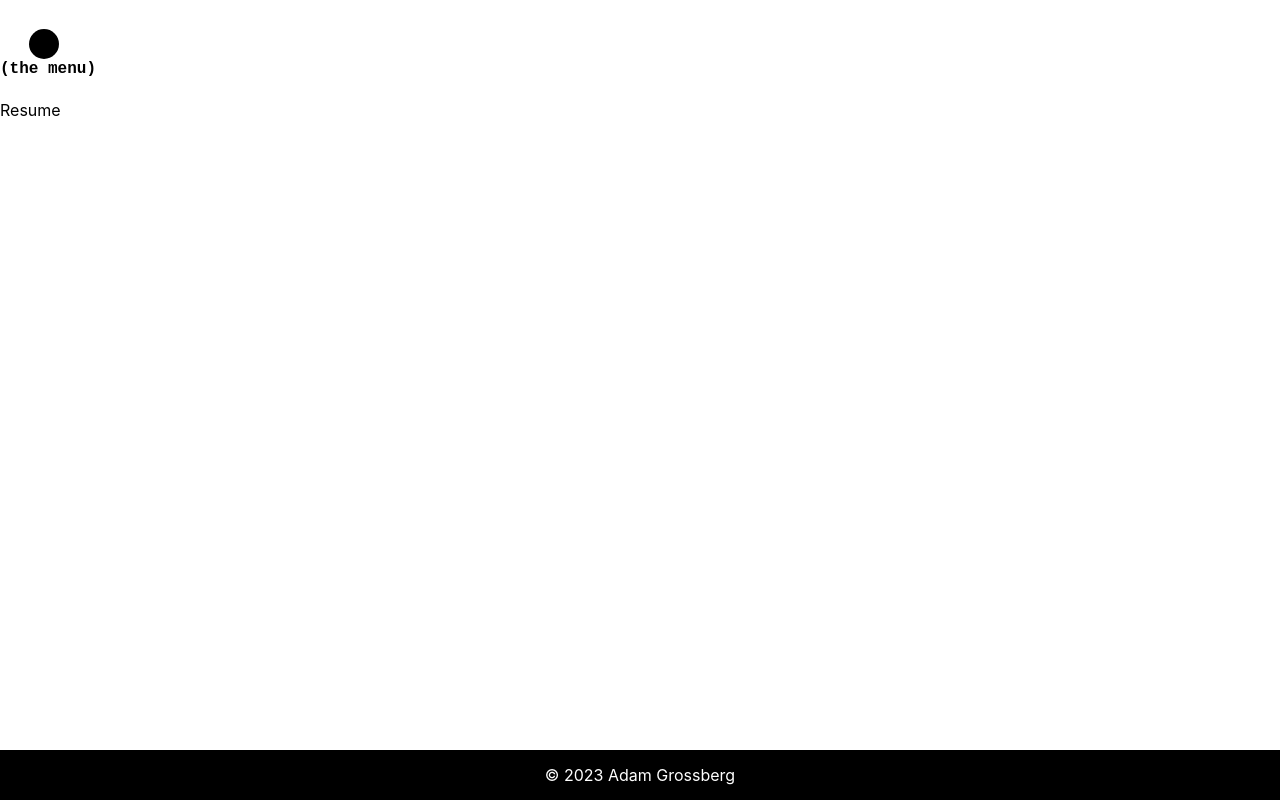
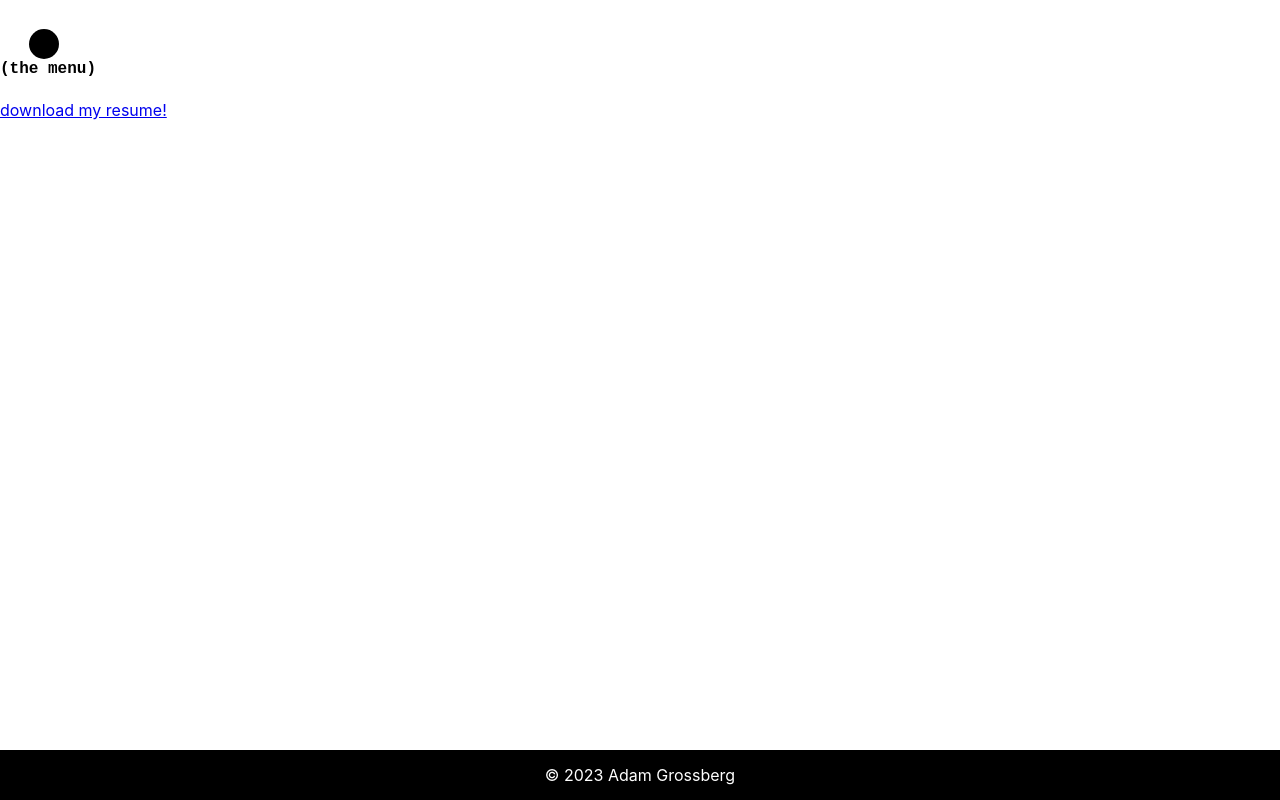
Before and after one commit to adamgrossberg/adamgrossberg.github.io, a React (Create React App) app in the folder portfolio-app/: page /resume in a window 1280 px wide. Built offline with nearby package versions, Linux system fonts and the light colour scheme.

Commit message:
added resume download

```diff
--- a/portfolio-app/src/pages/resume.js
+++ b/portfolio-app/src/pages/resume.js
@@ -1,10 +1,13 @@
 import React from 'react';
 import '../styles/Resume.css'
+import resume from '../assets/resume.pdf'
 
 function Resume() {
     return (
         <div className='resume'>
-            Resume
+            <div className='download'>
+                <a download='Adam T. Grossberg Resume.pdf' href={resume}>download my resume!</a>
+            </div>
         </div>
     )
 }
```
Also changed, not shown: 1 other file (tests, documents, lock files or other folders).
